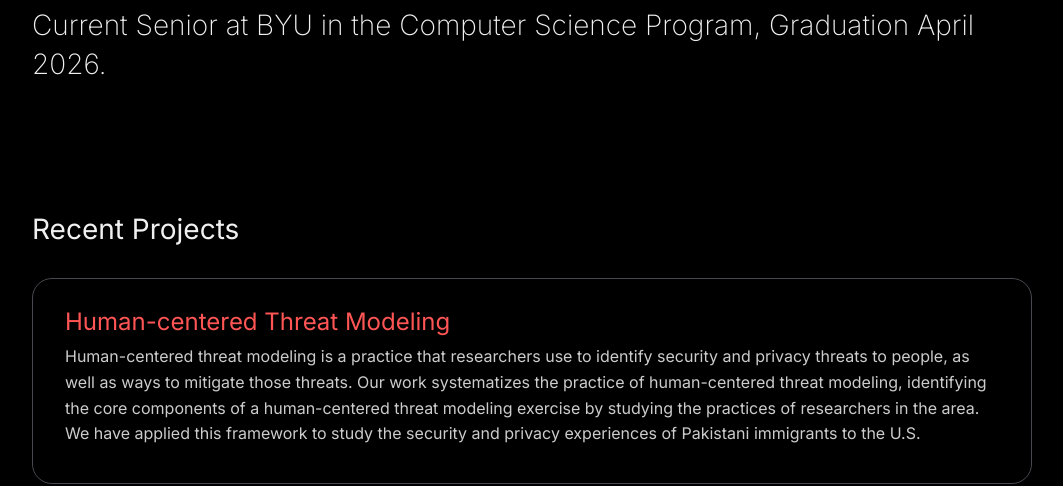
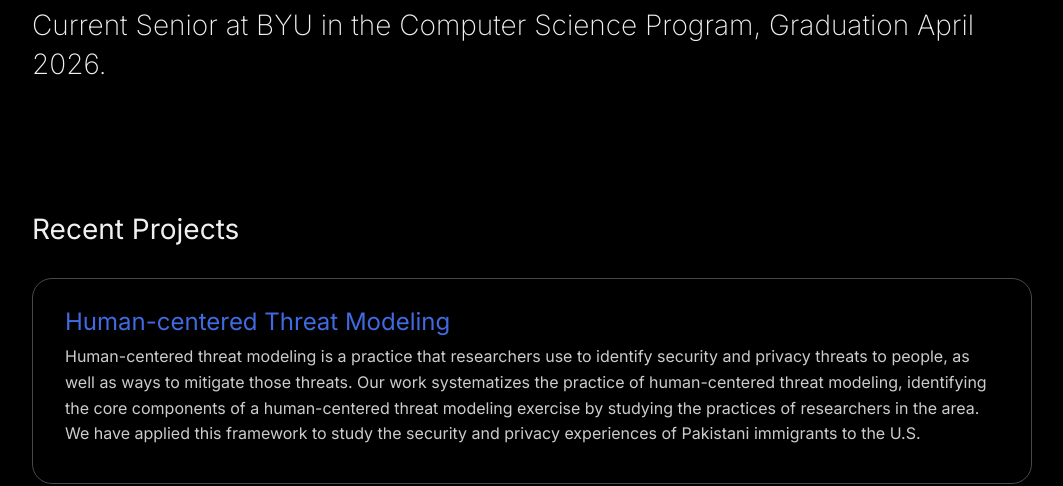
Before and after one commit to princecal/Personal-Site, a plain HTML site: page index.html in a window 1280 px wide. Shown: the part 341-827 px from the top of the page, without its empty margins (108-1171 px from the left). Drawn offline with Linux system fonts and the light colour scheme.

Commit message:
Change accent color from red to royal blue

```diff
--- a/index.html
+++ b/index.html
@@ -11,7 +11,7 @@
 
         /* VARIABLES */
         :root {
-            --accent-color: #ff5555;
+            --accent-color: #4169E1;
             --background-color: #000;
             --text-color: #f0f0f0;
             --text-color-muted: #cccccc;
```
